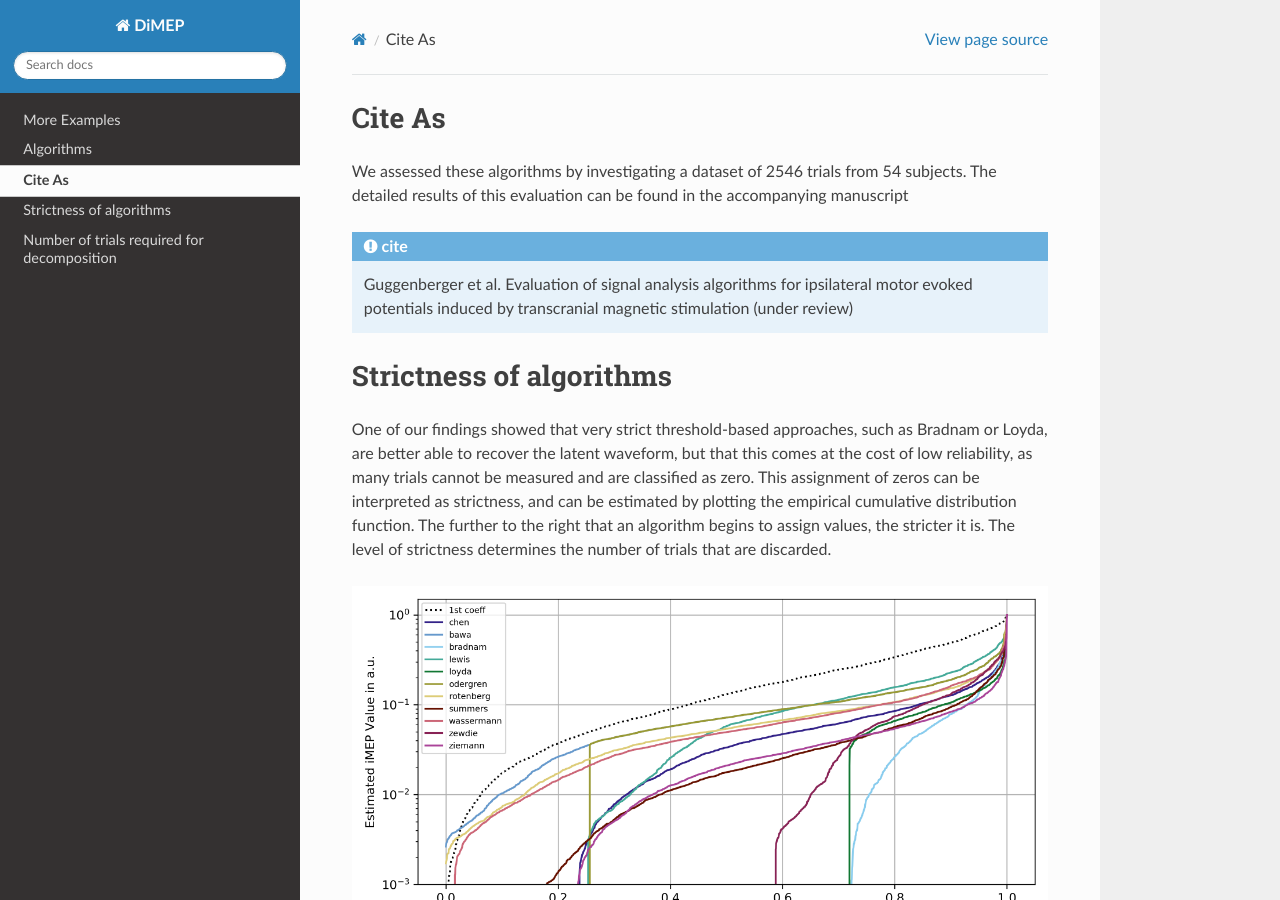
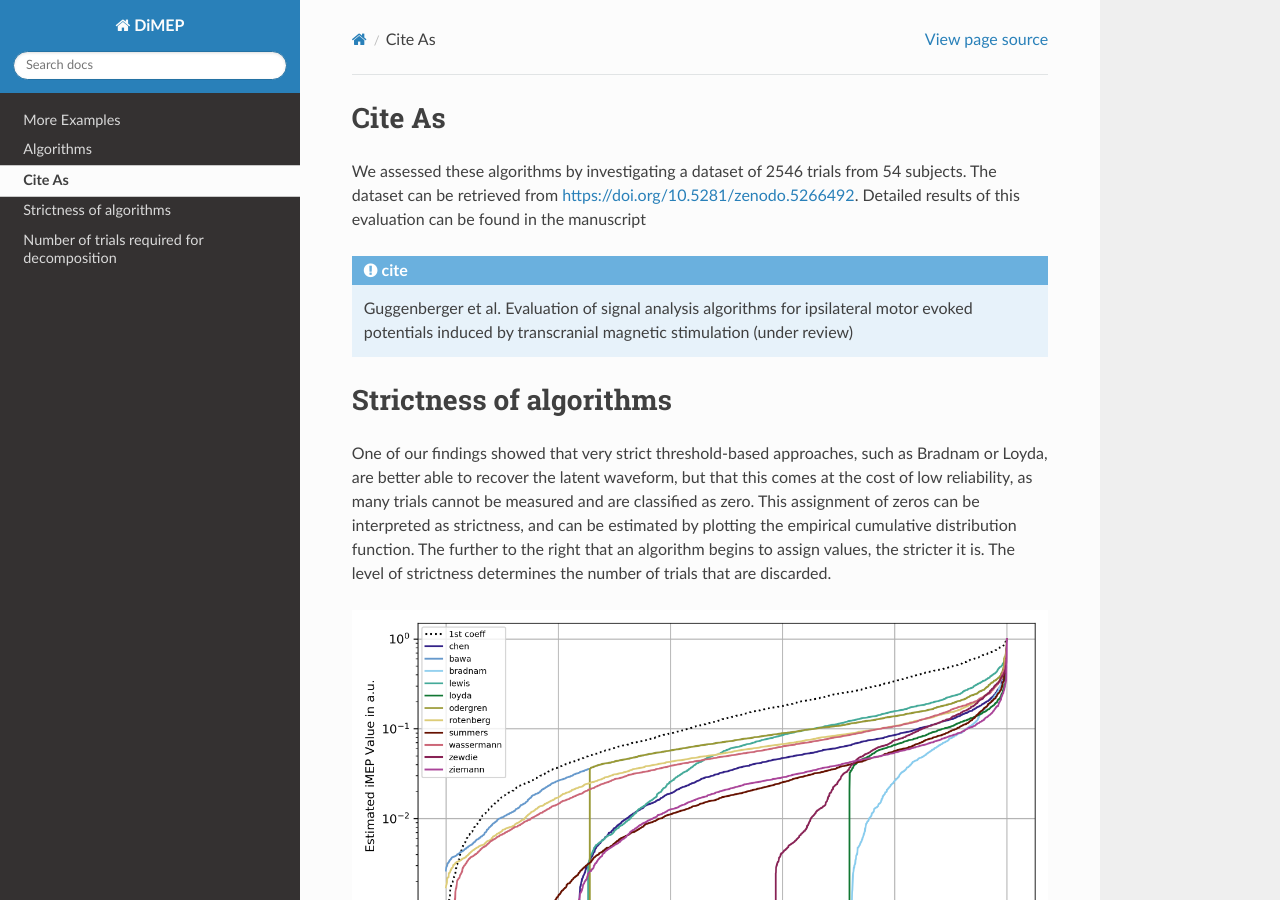
Before and after one commit to agricolab/tool-dimep, a Sphinx documentation site: the page built from docs/source/support.rst, in a window 1280 px wide and 900 px high. Built offline with Sphinx 7.4.7 and the Read the Docs theme 2.0.0, drawn with Linux system fonts in a browser that asks for light colours.

Commit message:
Add reference to dataset

```diff
--- a/docs/source/support.rst
+++ b/docs/source/support.rst
@@ -1,11 +1,12 @@
 Cite As
 -------
 
-We assessed these algorithms by investigating a dataset of 2546 trials from 54 subjects. The detailed results of this evaluation can be found in the accompanying manuscript
+We assessed these algorithms by investigating a dataset of 2546 trials from 54 subjects. The dataset can be retrieved from https://doi.org/10.5281/zenodo.5266492. Detailed results of this evaluation can be found in the manuscript
 
 .. admonition:: cite
 
    Guggenberger et al. Evaluation of signal analysis algorithms for ipsilateral motor evoked potentials induced by transcranial magnetic stimulation (under review)
+
 
 
 Strictness of algorithms
```
